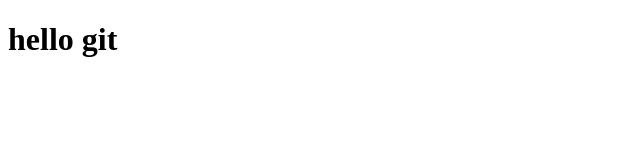
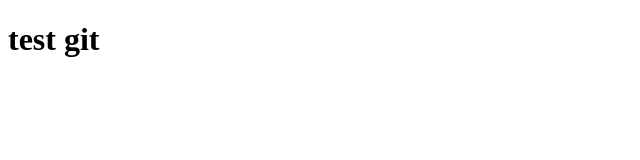
Before and after one commit to askobuza/git-praktika-Asko, a plain HTML site: page index.html in a window 1280 px wide. Shown: the whole page, without its empty margins (0-640 px from the left). Drawn offline with Linux system fonts and the light colour scheme.

Commit message:
change text

```diff
--- a/index.html
+++ b/index.html
@@ -9,7 +9,7 @@
 </head>
 <body>
 
-    <h1>hello git</h1>
+    <h1>test git</h1>
 
     <script src="main.js"></script>
 </body>
```
